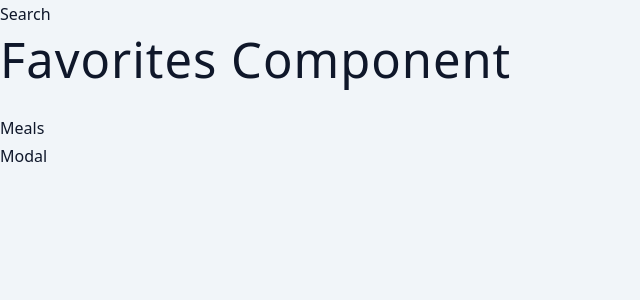
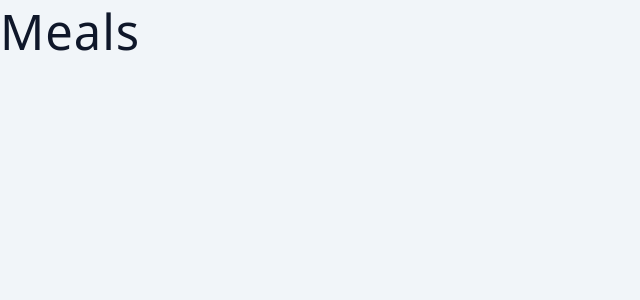
Before and after one commit to suheyl-yazici/FreeCodeCampReact, a React (Create React App) app in the folder meals_app/: page / in a window 1280 px wide. Shown: the top 300 px of the page, without its empty margins (0-640 px from the left). Built offline with nearby package versions, Linux system fonts and the light colour scheme.

Commit message:
2.projeye geçildi.Proje şablonu yapıldı

```diff
--- a/meals_app/src/App.js
+++ b/meals_app/src/App.js
@@ -1,16 +1,16 @@
 import "./App.css";
-import Favorites from "./components/Favorites";
+// import Favorites from "./components/Favorites";
 import Meals from "./components/Meals";
-import Modal from "./components/Modal";
-import Search from "./components/Search";
+// import Modal from "./components/Modal";
+// import Search from "./components/Search";
 
 function App() {
   return (
     <main>
-      <Search />
-      <Favorites />
+      {/* <Search /> */}
+      {/* <Favorites /> */}
       <Meals />
-      <Modal />
+      {/* <Modal /> */}
     </main>
   );
 }
--- a/meals_app/src/components/Meals.jsx
+++ b/meals_app/src/components/Meals.jsx
@@ -1,7 +1,7 @@
 
 const Meals = () => {
   return (
-    <div>Meals</div>
+    <h1>Meals</h1>
   )
 }
 
--- a/meals_app/src/components/Modal.jsx
+++ b/meals_app/src/components/Modal.jsx
@@ -2,7 +2,7 @@
 
 const Modal = () => {
   return (
-    <div>Modal</div>
+    <h1>Modal</h1>
   )
 }
 
--- a/meals_app/src/components/Search.jsx
+++ b/meals_app/src/components/Search.jsx
@@ -2,7 +2,7 @@
 
 const Search = () => {
   return (
-    <div>Search</div>
+    <h1>Search</h1>
   )
 }
 
```
Also changed, not shown: 2 other files (tests, documents, lock files or other folders).
